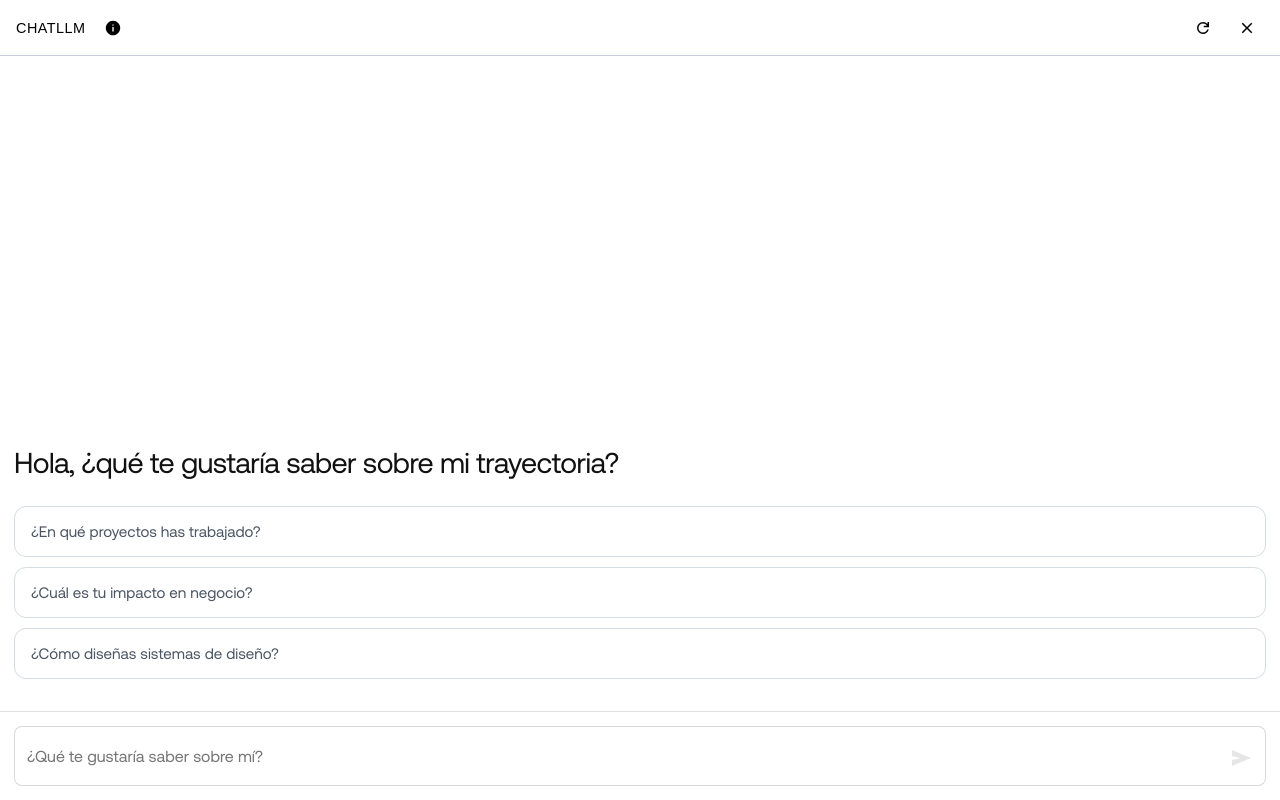
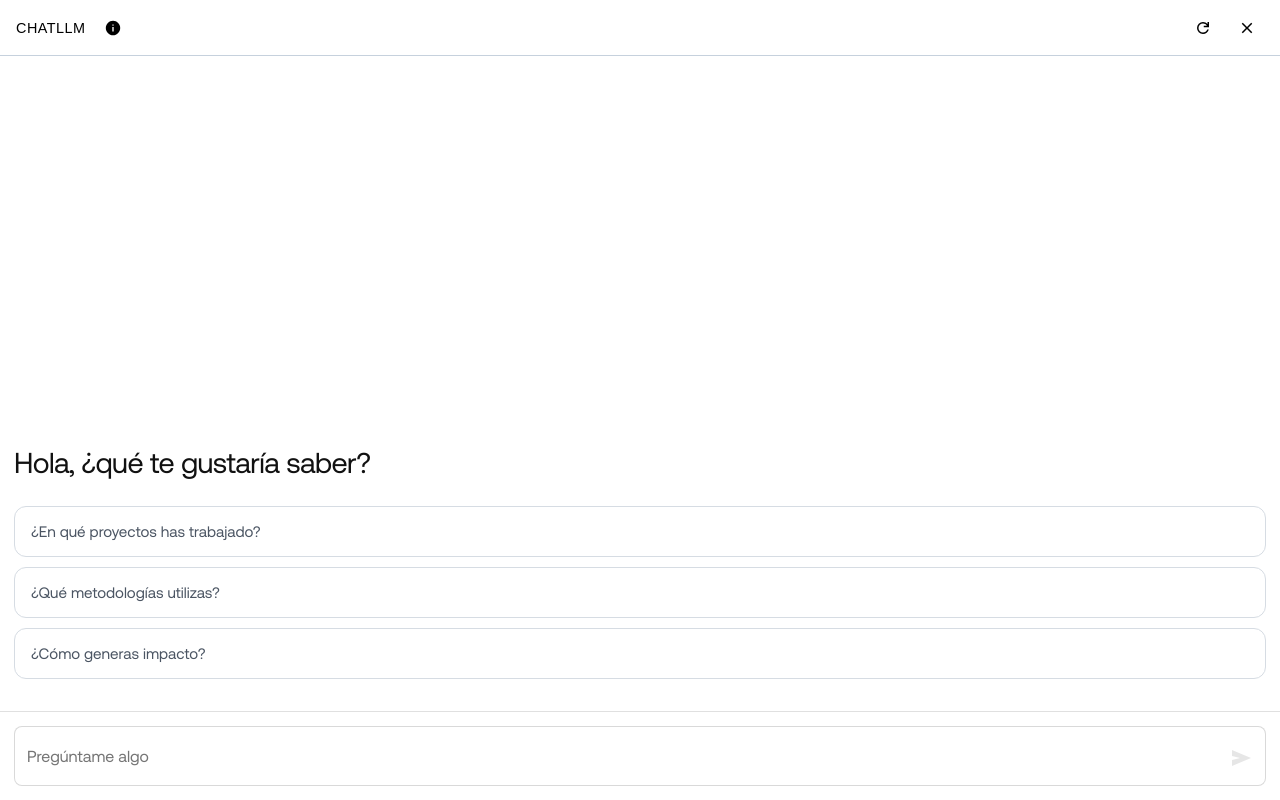
Before and after one commit to santilobos/portfolio-assistant-api2, a Next.js app: page /widget in a window 1280 px wide. Built offline with nearby package versions, Linux system fonts and the light colour scheme; a web font is replaced by a local one.

Commit message:
cambios en preguntas rapidas

```diff
--- a/app/widget/page.tsx
+++ b/app/widget/page.tsx
@@ -158,8 +158,8 @@ export default function Widget() {
   // Preguntas sugeridas iniciales
   const quick = [
     "¿En qué proyectos has trabajado?",
-    "¿Cuál es tu impacto en negocio?",
-    "¿Cómo diseñas sistemas de diseño?"
+    "¿Qué metodologías utilizas?",
+    "¿Cómo generas impacto?"
   ];
 
   // Auto-scroll al final
@@ -257,7 +257,7 @@ export default function Widget() {
           {messages.length === 0 ? (
             <motion.div key={`intro-${introKey}`} className={styles.intro} initial="hidden" animate="visible">
               <motion.div variants={itemVariants} className={styles.chatTitle}>
-                Hola, ¿qué te gustaría saber sobre mi trayectoria?
+                Hola, ¿qué te gustaría saber?
               </motion.div>
               <div className={styles.quickGrid}>
                 {quick.map(q => (
@@ -326,7 +326,7 @@ export default function Widget() {
             }}
             onFocus={handleFocus}
             className={styles.textArea}
-            placeholder="¿Qué te gustaría saber sobre mí?"
+            placeholder="Pregúntame algo"
             rows={1}
           />
           <button
```
